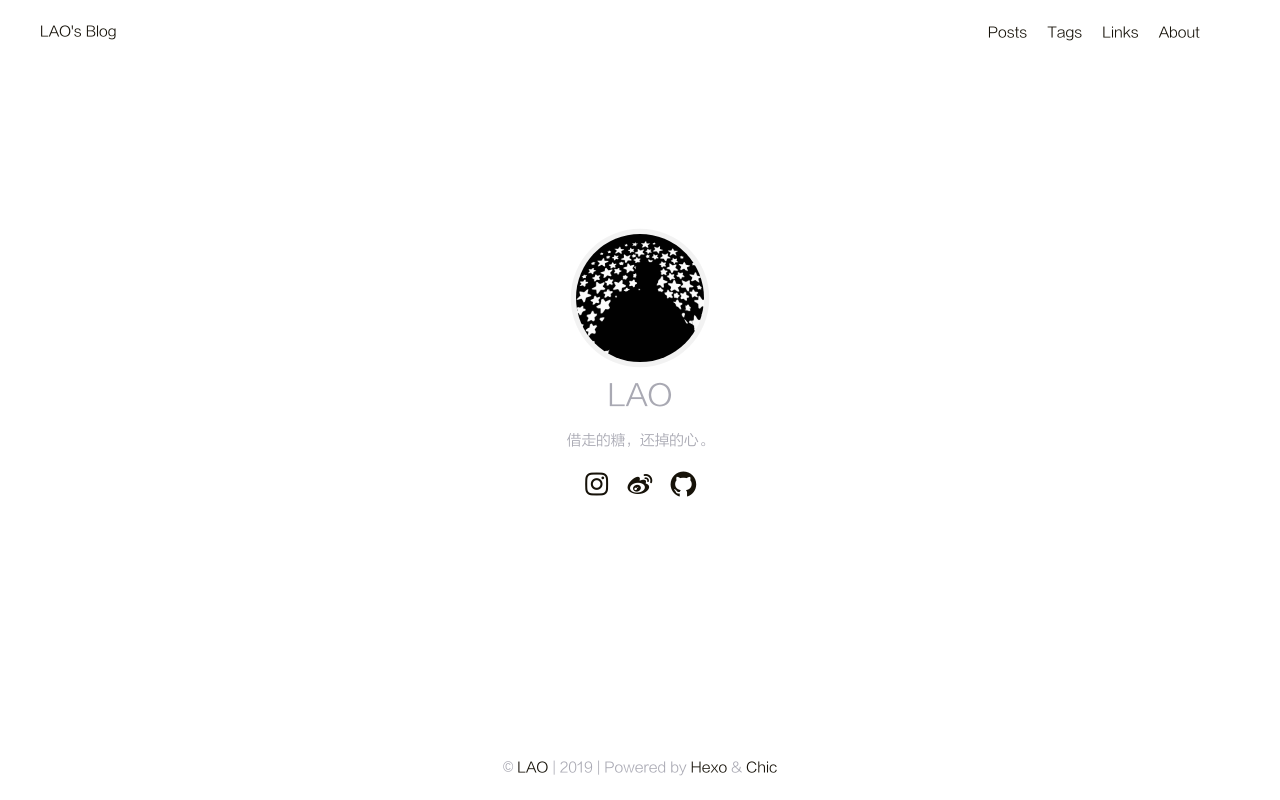
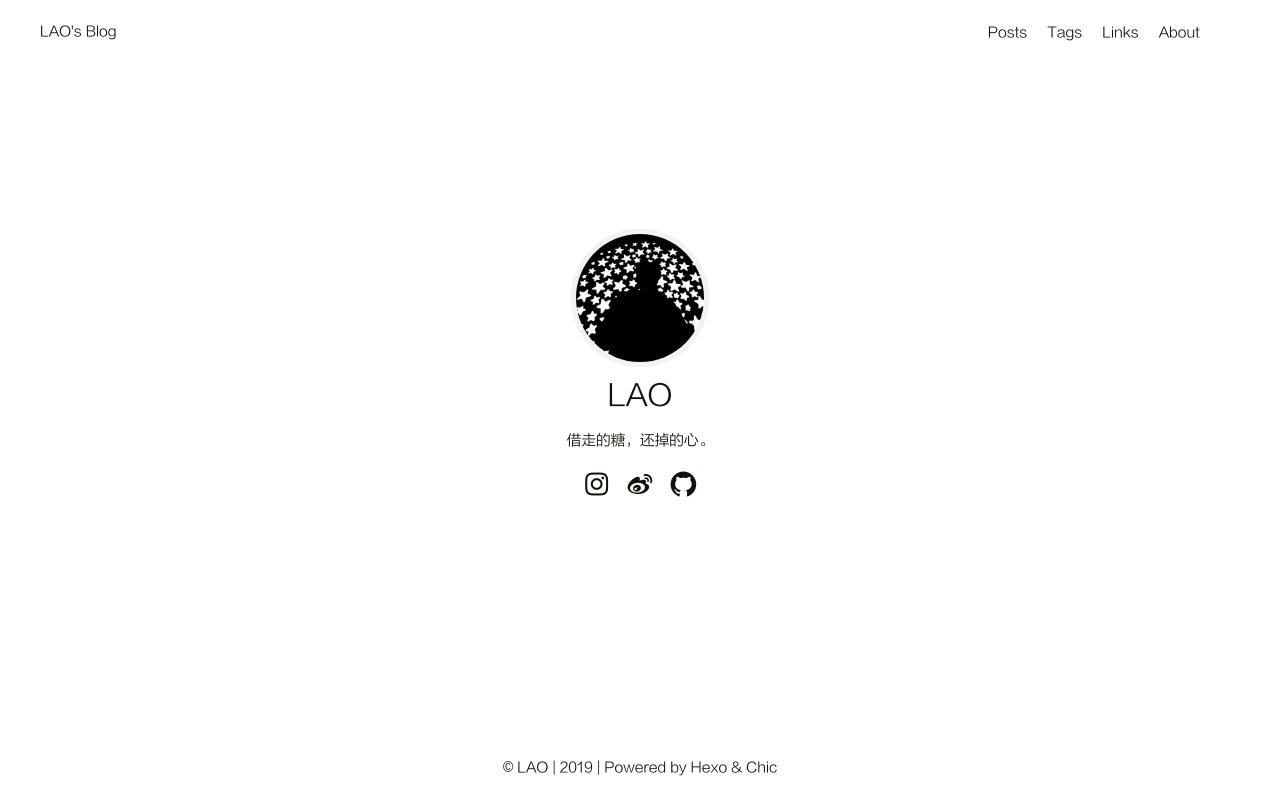
Before and after one commit to LAOFeng/laofeng.github.io, a plain HTML site: page index.html in a window 1280 px wide. Drawn offline with Linux system fonts and the light colour scheme; some icons are missing; a web font is replaced by a local one.

Commit message:
Site updated: 2019-07-23 21:26:49

```diff
--- a/css/base.css
+++ b/css/base.css
@@ -18,7 +18,7 @@ body {
   font-weight: normal;
   line-height: 2em;
   background-color: $light-background-color;
-  color: $dark-font-color;
+  color: $light-font-color;
   transition: color 0.2s ease, border-color 0.2s ease, background 0.2s ease, opacity 0.2s ease;
 }
 body:before {
--- a/css/style.css
+++ b/css/style.css
@@ -168,7 +168,7 @@ body {
   font-weight: normal;
   line-height: 2em;
   background-color: #fff;
-  color: #a9a9b3;
+  color: #161209;
   transition: color 0.2s ease, border-color 0.2s ease, background 0.2s ease, opacity 0.2s ease;
 }
 body:before {
```
